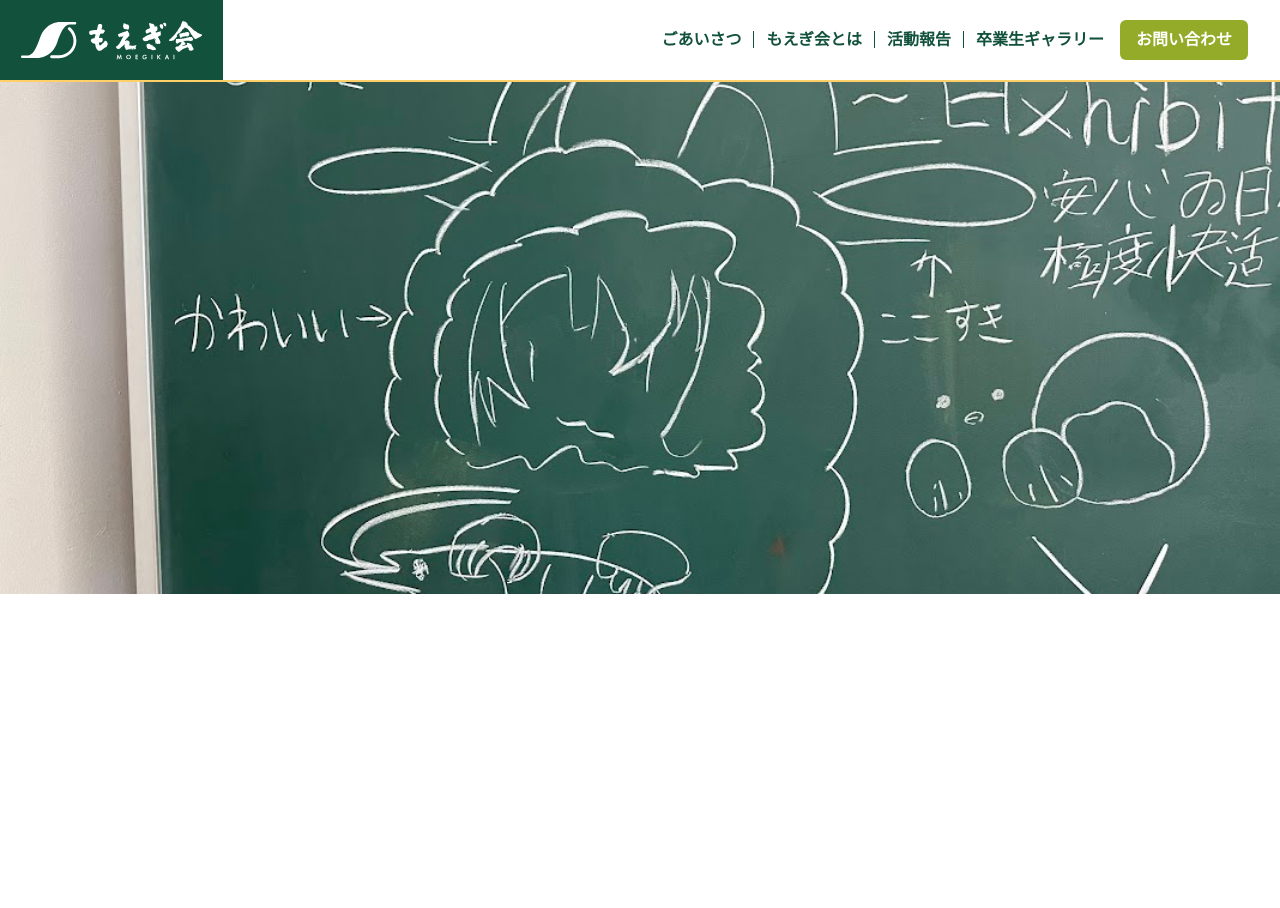
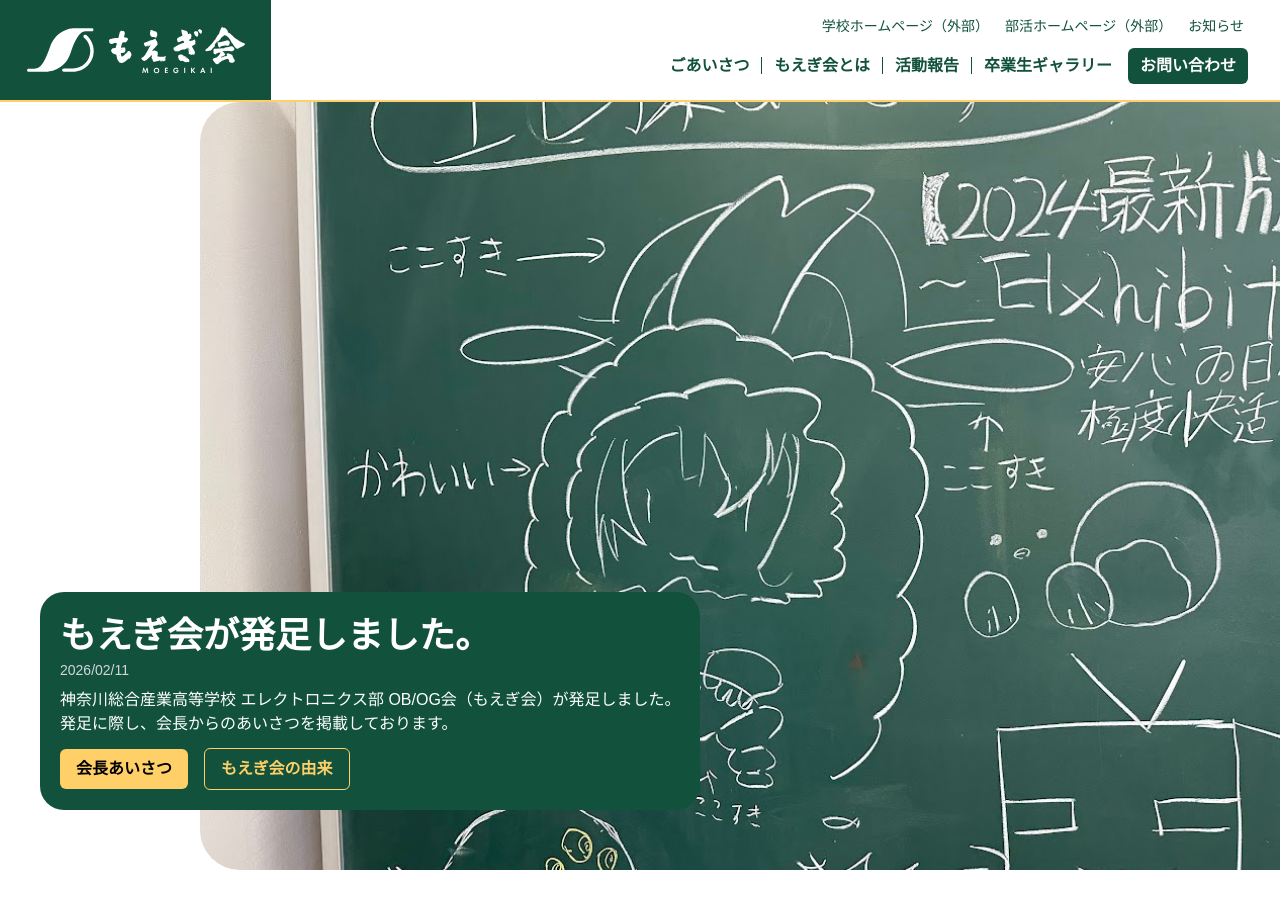
Before and after one commit to ntdmkmkmkmk3653/Moegi-WebSite, a Next.js app: page / in a window 1280 px wide. Before the commit the page ends 800 px from the top, so only its background shows below. Built offline with nearby package versions, Linux system fonts and the light colour scheme.

Commit message:
トップページ進捗1

```diff
--- a/app/components/button.tsx
+++ b/app/components/button.tsx
@@ -9,12 +9,15 @@ const buttonStyle = {
   "moegi_1-fill": "bg-[#12523c] text-white",
   "moegi_2-fill": "bg-[#94ab29] text-white",
   "kuchinashi-fill": "bg-[#ffd068] text-black",
+  "moegi_1-border": "border-1 border-[#12523c] text-[#12523c]",
+  "moegi_2-border": "border-1 border-[#94ab29] text-[#94ab29]",
+  "kuchinashi-border": "border-1 border-[#ffd068] text-[#ffd068]",
 } as const;
 
 export const Button = ({ children, variant, className, ...props }: Props) => {
   return (
     <button
-      className={`${buttonStyle[variant]} ${className}`}
+      className={`${buttonStyle[variant]} ${className} transition-opacity hover:opacity-60 px-4 py-2`}
       {...props}
     >
       {children}
--- a/app/globals.css
+++ b/app/globals.css
@@ -12,12 +12,12 @@
   --font-mono: var(--font-geist-mono);
 }
 
-@media (prefers-color-scheme: dark) {
+/* @media (prefers-color-scheme: dark) {
   :root {
     --background: #0a0a0a;
     --foreground: #ededed;
   }
-}
+} */
 
 body {
   background: var(--background);
--- a/app/header.tsx
+++ b/app/header.tsx
@@ -4,8 +4,8 @@ import { Button } from "./components/button";
 
 export default function Header() {
     return (
-        <header className="flex items-center justify-between h-20.5 relative border-b-2 border-[#ffd068] bg-white/80 dark:bg-black/80 backdrop-blur-md">
-            <div className="p-5 h-20 bg-[#12523c] " id="logo">
+        <header className="flex items-center justify-between h-25.5 relative border-b-2 border-[#ffd068] bg-white/90 backdrop-blur-md">
+            <div className="p-6.5 h-25 bg-[#12523c] " id="logo">
                 <Link href="/">
                 <Image
                     className="!object-contain !relative transition-opacity hover:opacity-60"
@@ -16,16 +16,21 @@ export default function Header() {
                 </Link>
             </div>
             <div className="p-5 !pr-8" id="nav">
+                <div className="flex pb-3 pr-1 [&>*]:space-x-3 justify-end">
+                <ul className="my-auto [&>*]:pl-1 text-sm text-[#12523c] [&>*]:transition-opacity [&>*]:hover:opacity-60">
+                    <Link href="https://www.pen-kanagawa.ed.jp/kanagawasogosangyo-h/zennichi/index.html" target="_blank">学校ホームページ（外部）</Link>
+                    <Link href="https://www.pen-kanagawa.ed.jp/kanagawasogosangyo-h/zennichi/seikatsu/bunkabu/electronics.html" target="_blank">部活ホームページ（外部）</Link>
+                    <Link href="/">お知らせ</Link>
+                </ul>
+                </div>
                 <div className="flex [&>*]:space-x-3">
-                <ul className="mr-4 my-auto [&>*]:pl-3 [&>*]:[&:not(:first-child)]:border-l font-bold text-[#12523c] dark:text-white [&>*]:transition-opacity [&>*]:hover:opacity-60">
+                <ul className="mr-4 my-auto [&>*]:pl-3 [&>*]:[&:not(:first-child)]:border-l font-bold text-[#12523c] [&>*]:transition-opacity [&>*]:hover:opacity-60">
                     <Link href="/greet">ごあいさつ</Link>
                     <Link href="/about">もえぎ会とは</Link>
                     <Link href="/report">活動報告</Link>
                     <Link href="/gallery">卒業生ギャラリー</Link>
                 </ul>
-                    <Link href="/contact" className="transition-opacity hover:opacity-60">
-                        <Button variant="moegi_2-fill" className="px-4 py-2 rounded-md font-semibold">お問い合わせ</Button>
-                    </Link>
+                    <Button variant="moegi_1-fill" className="!px-3 !py-1.5 rounded-md font-semibold"><Link href="/contact" className="">お問い合わせ</Link></Button>
                 </div>
             </div>
         </header>
--- a/app/layout.tsx
+++ b/app/layout.tsx
@@ -26,9 +26,9 @@ export default function RootLayout({
   return (
     <html lang="ja">
       <body
-        className={`${geistSans.variable} ${geistMono.variable} antialiased mt-20.5 bg-white dark:bg-black text-black dark:text-white`}
+        className={`${geistSans.variable} ${geistMono.variable} antialiased mt-25.5 bg-white text-black`}
       >
-        <header className="fixed top-0 left-0 w-full h-20.5 z-10">
+        <header className="fixed top-0 left-0 w-full h-25.5 z-10">
           <Header />
         </header>
         {children}
--- a/app/page.tsx
+++ b/app/page.tsx
@@ -1,15 +1,17 @@
 "use client";
 
 import Image from "next/image";
-import { useState } from "react";
-import Header from "./header";
+import Link from "next/link";
+import { Button } from "./components/button";
 
 export default function Home() {
   return (
     <div>
       <main>
-        <section className="KeyVisual">
-          <div className="relative w-full h-128">
+
+        <section className="KeyVisual pb-10 pl-50">
+          <div className="relative w-full h-192">
+            <div className="relative w-full h-full overflow-hidden rounded-l-[40px]">
               <Image
                 src="/top.jpg"
                 alt="Key Visual"
@@ -17,7 +19,16 @@ export default function Home() {
                 className="object-cover"
               />
             </div>
+            <div className="absolute bottom-15 -left-40 z-5 bg-[#12523c] p-4 px-5 rounded-3xl">
+              <h1 className="mt-2 text-4xl font-bold text-white">もえぎ会が発足しました。</h1>
+              <p className="mt-1 text-sm text-gray-300">2026/02/11</p>
+              <p className="mt-2 text-md text-white">神奈川総合産業高等学校 エレクトロニクス部 OB/OG会（もえぎ会）が発足しました。<br/>発足に際し、会長からのあいさつを掲載しております。</p>
+              <Button variant="kuchinashi-fill" className="mt-3 mb-1 mr-4 rounded-md font-semibold"><Link href="/" className="">会長あいさつ</Link></Button>
+              <Button variant="kuchinashi-border" className="mt-3 mb-1 rounded-md font-semibold"><Link href="/" className="">もえぎ会の由来</Link></Button>
+            </div>
+          </div>
         </section>
+
       </main>
     </div>
   );
```
Also changed, not shown: public/moegikai_logo_mono-wh.svg (added). Lines whose indentation alone changed are shown as unchanged.
